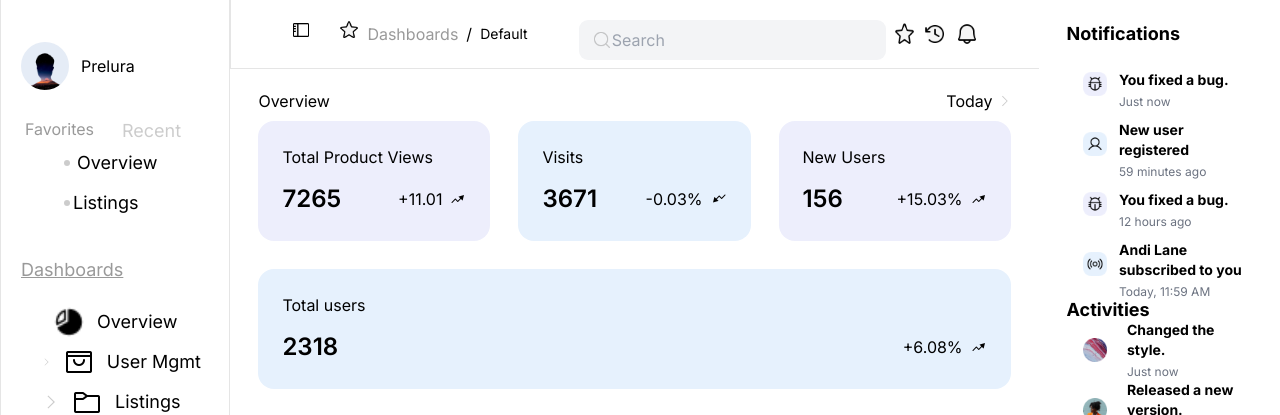
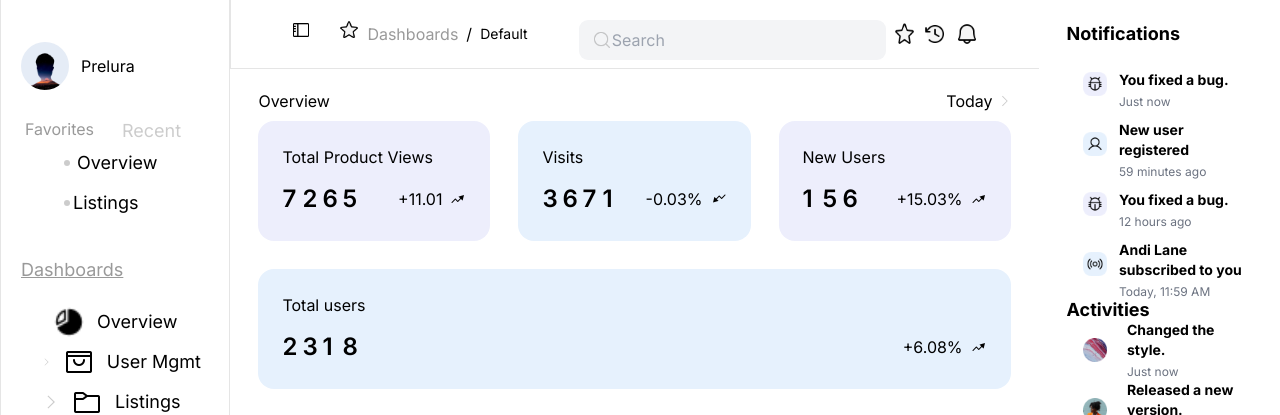
Before and after one commit to dijayst/prelura, a React (Create React App) app: page / in a window 1280 px wide. Shown: the top 415 px of the page. Built offline with nearby package versions, Linux system fonts and the light colour scheme.

Commit message:
inprogress

```diff
--- a/src/navbar/Content .js
+++ b/src/navbar/Content .js
@@ -68,11 +68,7 @@ console.log(onclick)
                  cursor-pointer  items-center"
                 onClick={() => setIsOpen(!isOpen)}
               >
-                <img
-                  src="/Image/Icon.png"
-                  alt="star"
-                  className="w-5 h-5 "
-                />
+                <img src="/Image/Icon.png" alt="star" className="w-5 h-5 " />
               </div>
               <img src="/Image/star.png" alt="star" className="w-5 h-5" />
             </div>
@@ -139,9 +135,11 @@ console.log(onclick)
           </div>
         </section>
 
+
         {/**mobile navigation */}
 
-        <div id="sidebar"
+        <div
+          id="sidebar"
           className={`fixed bottom-0 mr-[750px] w-[18%] h-full  p-5 transition-transform  flex-col items-center  self-end py-8 mt-10 space-y-6 font-bold bg-[#444] sm:w-auto sm:self-center  right-6 drop-shadow-md ease-in-out duration-500  ${
             isOpen ? "translate-x-0" : "translate-x-full"
           } md:hidden`}
@@ -341,21 +339,38 @@ console.log(onclick)
                   justify-between
 "
                 >
-                  <div className="flex font-inter font-semibold text-[24px] ">
+                  <div className="flex font-inter font-semibold text-[24px]">
                     {[
                       notification.Numberofproduct1,
                       notification.Numberofproduct2,
                       notification.Numberofproduct3,
                       notification.Numberofproduct4,
                     ].map((digit, digitIdx) => (
-                      <p
+                      <div
                         key={digitIdx}
+                        className="relative w-[20px] h-[30px] overflow-hidden flex items-center"
                         onMouseEnter={() => handleMouseEnter(cardIdx, digitIdx)}
                         onMouseLeave={() => handleMouseLeave(cardIdx, digitIdx)}
-                        className={hoveredDigits[cardIdx]?.[digitIdx] ? "" : ""}
                       >
-                        {hoveredDigits[cardIdx]?.[digitIdx] ? "0" : digit}
-                      </p>
+                        <span
+                          className={`absolute transition-transform duration-300 ${
+                            hoveredDigits[cardIdx]?.[digitIdx]
+                              ? "-translate-y-full opacity-0"
+                              : "translate-y-0 opacity-100"
+                          }`}
+                        >
+                          {digit}
+                        </span>
+                        <span
+                          className={`absolute transition-transform duration-300 ${
+                            hoveredDigits[cardIdx]?.[digitIdx]
+                              ? "translate-y-0 opacity-100"
+                              : "translate-y-full opacity-0"
+                          }`}
+                        >
+                          0
+                        </span>
+                      </div>
                     ))}
                   </div>
 
```
